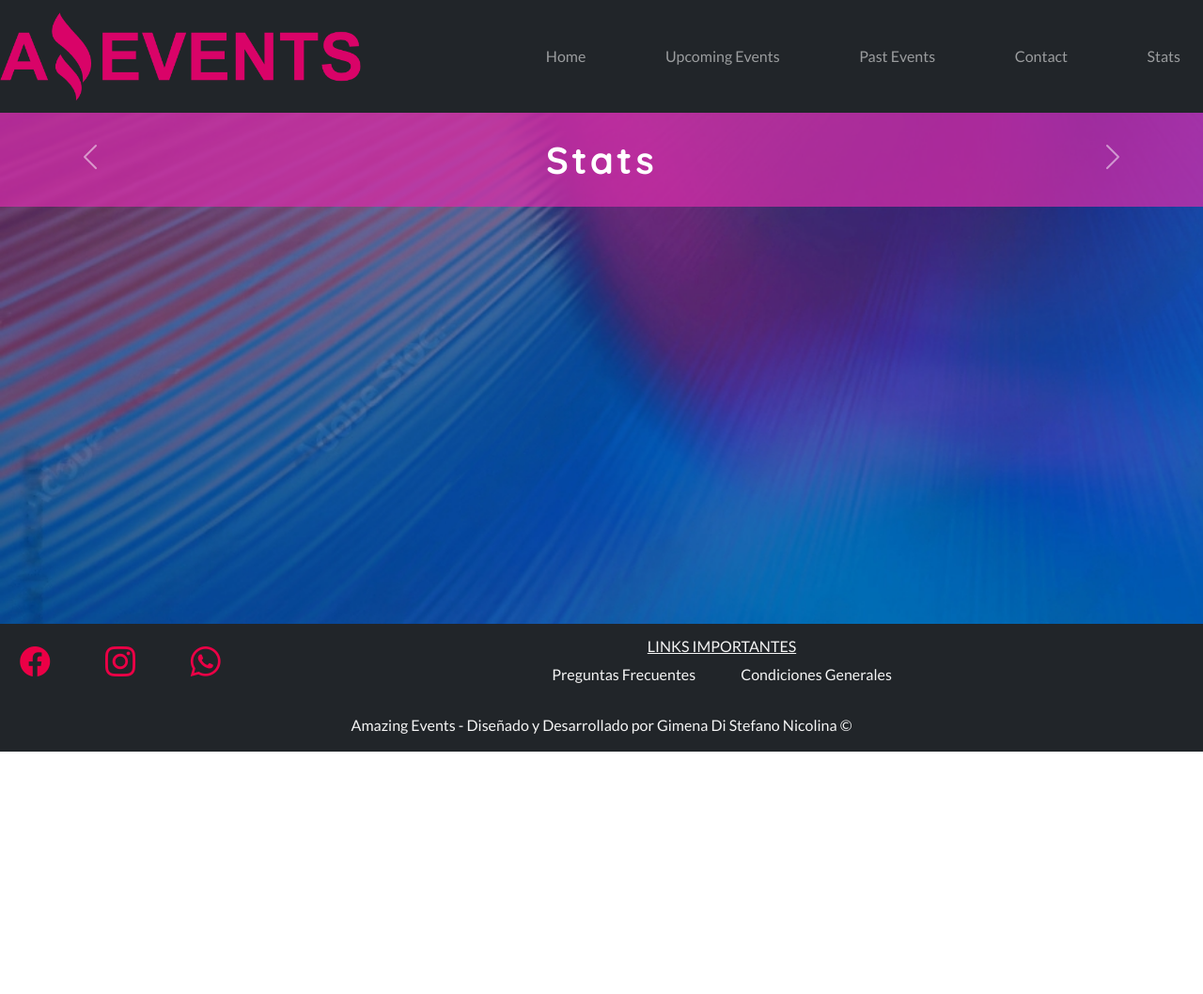
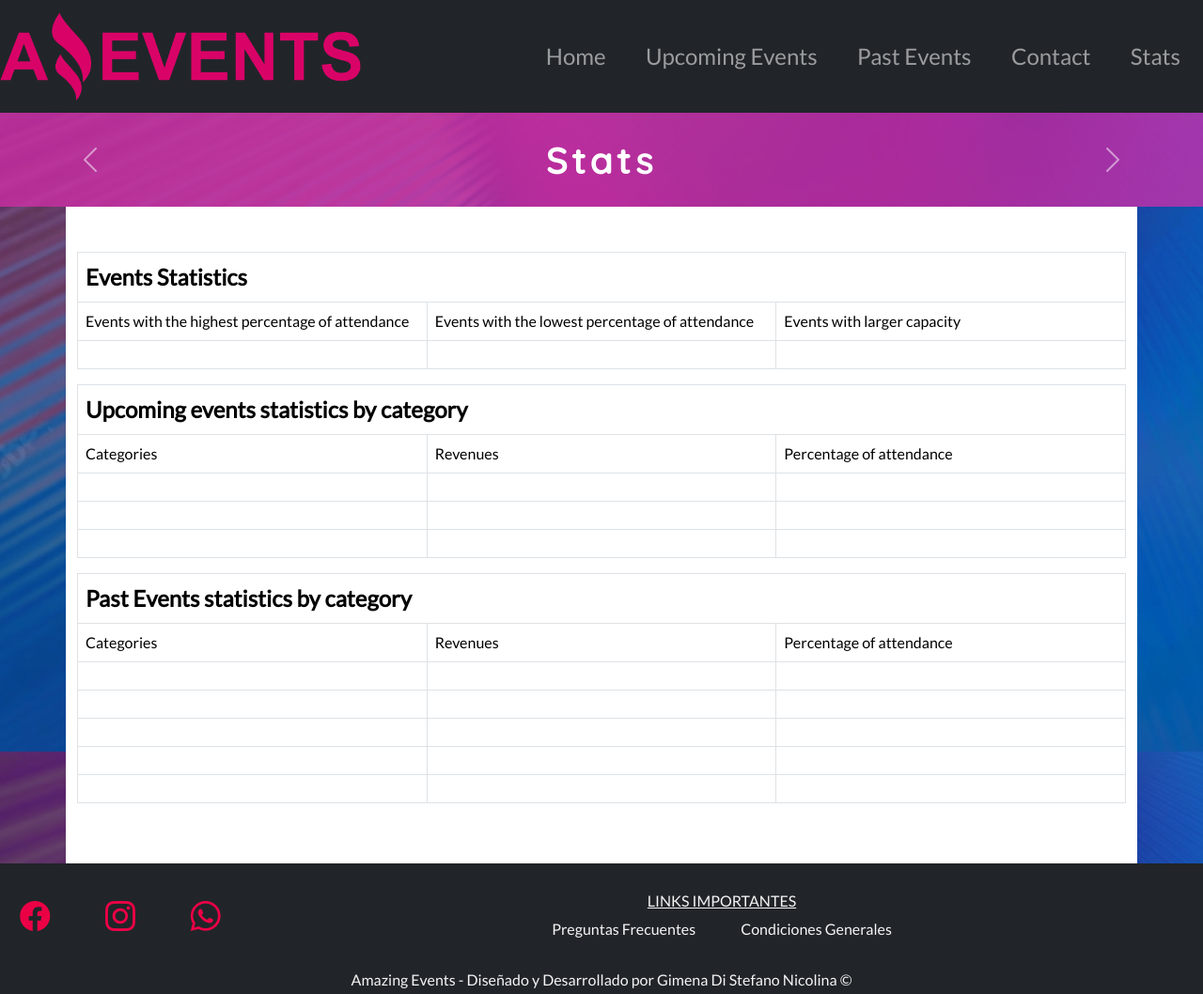
Before and after one commit to GimeDiStefanoN/AmazingEvents_DiStefanoNicolina, a plain HTML site: page views/stats.html in a window 1280 px wide. Shown: the whole page at 94% size. Before the commit the page ends 800 px from the top, so only its background shows below. Drawn offline with nearby package versions, Linux system fonts and the light colour scheme.

Commit message:
maquetado completo responsive

```diff
--- a/assets/styles/style.css
+++ b/assets/styles/style.css
@@ -115,6 +115,24 @@ main{
    width: 100%;
 }
 /* -- STATS */
+.containerdataTable{
+    display: flex;
+    justify-content: center;
+}
+.table-responsive{
+    background-color: white;
+    width: 90%;
+}
+table thead tr{
+    background-color: rgb(202, 198, 198);
+    font-size: 1.5rem;
+}
+table tbody tr{
+    height: 30px;
+}
+table tbody tr td{
+    width: 33%;
+}
 /* -- DETAIL */
 .containerDetailData{
     width: 80%;
@@ -230,6 +248,9 @@ footer ul li a{
     footer{
         bottom: auto;
     }
+    .contenedorMain-stats, .contenedorMain-contact, .contenedorMain-details{
+        height: 90vh;
+    }
     .navbar-expand-md .navbar-collapse {
         justify-content: end;
         padding-right: 1rem;
@@ -238,8 +259,12 @@ footer ul li a{
         width: 80%;
         justify-content: space-between;
     }
-    footer{
-        bottom: auto;
+    .navbar-nav {
+        align-items: center;
+    }
+    .navbar-nav a{
+        font-size: 1.2rem;
+        text-align: center;
     }
     .footer1{
         display: flex;
@@ -248,6 +273,7 @@ footer ul li a{
     }
     .footer1 .redes, .footer1 .links{
         width: 50%;
+        padding-top: 1rem;
     }
     .containerFormData{
         width: 60%;
@@ -262,12 +288,21 @@ footer ul li a{
     .cards{
         flex-direction: row;
     }
+    .contenedorMain-details{
+        height: 90vh;
+    }
 
 }
 /* ESCRITORIO */
 @media (min-width: 1200px) {
+    .navbar-nav a{
+        font-size: 1.5rem;
+    }
     footer{
-        bottom: 0;
+        bottom: auto;
+    }
+    .contenedorMain-stats, .contenedorMain-contact, .contenedorMain-details{
+        height: auto;
     }
     .footer1 .redes{
         width: 20%;
@@ -307,6 +342,29 @@ footer ul li a{
         width: 45%;
     }
 }
+@media (min-width: 1400px) {
+    #footerDetail{
+        bottom: 0;
+    }
+}
+@media (min-width: 1800px){
+    footer {
+    bottom: auto;
+    }
+    #footerDetail, #footerContact{
+        bottom: auto;
+    }
+
+    .containerFormData {
+        height: 450px;
+    }
+    .containerFormData div {
+        padding: 0.5rem 1rem;
+      }
+    .contenedorMain-stats, .contenedorMain-contact, .contenedorMain-details, .contenedorMain-home, .contenedorMain-past, .contenedorMain-upcoming{
+        height: 100vh;
+    }
+}
 
 /* paleta de colores */
 /* CSS HEX */
--- a/views/stats.html
+++ b/views/stats.html
@@ -7,14 +7,14 @@
     <link rel="shortcut icon" href="../assets/icons/logoAmazingEvents.ico" type="image/x-icon">
     <link href="https://cdn.jsdelivr.net/npm/bootstrap@5.3.0-alpha1/dist/css/bootstrap.min.css" rel="stylesheet" integrity="sha384-GLhlTQ8iRABdZLl6O3oVMWSktQOp6b7In1Zl3/Jr59b6EGGoI1aFkw7cmDA6j6gD" crossorigin="anonymous">
     <script src="https://cdn.jsdelivr.net/npm/bootstrap@5.3.0-alpha1/dist/js/bootstrap.bundle.min.js" integrity="sha384-w76AqPfDkMBDXo30jS1Sgez6pr3x5MlQ1ZAGC+nuZB+EYdgRZgiwxhTBTkF7CXvN" crossorigin="anonymous"></script>
+    <link rel="stylesheet" href="https://cdn.jsdelivr.net/npm/bootstrap-icons@1.10.3/font/bootstrap-icons.css">
     <link rel="stylesheet" href="../assets/styles/style.css">
-    <link rel="stylesheet" href="https://cdn.jsdelivr.net/npm/bootstrap-icons@1.10.3/font/bootstrap-icons.css">
     <title>Amazing Events</title>
 </head>
 <body>
     <header>
         <nav class="navbar navbar-expand-md bg-dark navbar-dark">
-            <a class="navbar-brand" href="#">
+            <a class="navbar-brand" href="./home.html">
                 <img src="../assets/images/logoAmazingEvents.png" alt="logo Amazing Events">
             </a>
             <button class="navbar-toggler" type="button" data-bs-toggle="collapse" data-bs-target="#navbarScroll" aria-controls="navbarScroll" aria-expanded="false" aria-label="Toggle navigation">
@@ -45,33 +45,119 @@
     <main class="contenedorMain-stats">
         <section class="banner">
             <h1>Stats</h1>
-            <button class="carousel-control-prev" type="button" data-bs-target="#carouselExample" data-bs-slide="prev">
-                <a href="./contact.html">
+            <button class="carousel-control-prev" type="button" data-bs-target="#carouselExample" data-bs-slide="prev" onclick="location.href='./contact.html'">
                     <span class="carousel-control-prev-icon" aria-hidden="true"></span>
                     <span class="visually-hidden">Previous</span>
-                </a>
               </button>
-              <button class="carousel-control-next" type="button" data-bs-target="#carouselExample" data-bs-slide="next">
-                <a href="./home.html">
+              <button class="carousel-control-next" type="button" data-bs-target="#carouselExample" data-bs-slide="next" onclick="location.href='./home.html'">
                     <span class="carousel-control-next-icon" aria-hidden="true"></span>
                     <span class="visually-hidden">Next</span>
-                </a>
               </button>
         </section>
-        <div class="containerTable">
-            <table>
+        <div class="containerdataTable">
+            <div class="container table-responsive py-5">
+                <table class="table table-bordered table-hover">
+                  <thead class="thead-dark">
+                    <tr>
+                      <th colspan="3">Events Statistics</th>
+                    </tr>
+                  </thead>
+                  <tbody>
+                    <tr>
+                      <td>Events with the highest percentage of attendance</td>
+                      <td>Events with the lowest percentage of attendance</td>
+                      <td>Events with larger capacity</td>
+                    </tr>
+                    <tr>
+                      <td></td>
+                      <td></td>
+                      <td></td>
+                    </tr>
+                  </tbody>
+                </table>
 
-            </table>
+                <table class="table table-bordered table-hover">
+                  <thead class="thead-dark">
+                    <tr>
+                      <th colspan="3">Upcoming events statistics by category</th>
+                    </tr>
+                  </thead>
+                  <tbody>
+                    <tr>
+                      <td>Categories</td>
+                      <td>Revenues</td>
+                      <td>Percentage of attendance</td>
+                    </tr>
+                    <tr>
+                      <td></td>
+                      <td></td>
+                      <td></td>
+                    </tr>
+                    <tr>
+                      <td></td>
+                      <td></td>
+                      <td></td>
+                    </tr>
+                    <tr>
+                      <td></td>
+                      <td></td>
+                      <td></td>
+                    </tr>
+                  </tbody>
+                </table>
+
+                <table class="table table-bordered table-hover">
+                  <thead class="thead-dark">
+                    <tr>
+                      <th colspan="3">Past Events statistics by category</th>
+                    </tr>
+                  </thead>
+                  <tbody>
+                    <tr>
+                        <td>Categories</td>
+                        <td>Revenues</td>
+                        <td>Percentage of attendance</td>
+                      </tr>
+                    <tr>
+                      <td></td>
+                      <td></td>
+                      <td></td>
+                    </tr>
+                    <tr>
+                      <td></td>
+                      <td></td>
+                      <td></td>
+                    </tr>
+                    <tr>
+                      <td></td>
+                      <td></td>
+                      <td></td>
+                    </tr>
+                    <tr>
+                      <td></td>
+                      <td></td>
+                      <td></td>
+                    </tr>
+                    <tr>
+                      <td></td>
+                      <td></td>
+                      <td></td>
+                    </tr>
+                  </tbody>
+                </table>
+            </div>
+
         </div>
+
     </main>
 
-    <footer>
+    <footer id="footerStats">
         <div class="footer1">
             <div class="redes">
                 <ul>
                     <li><a href="http://facebook.com" target="_blank" rel="noopener noreferrer"><i class="bi bi-facebook"></i></a></li>
-                    <li><a href="http://instagram.com" target="_blank" rel="noopener noreferrer"><i class="bi bi-instagram"></i></a></i></li>
-                    <li><a href="https://wa.me/5490000000000 target=" target="_blank" rel="noopener noreferrer"><i class="bi bi-whatsapp"></i></a></li>
+                    <li><a href="http://instagram.com" target="_blank" rel="noopener noreferrer"><i class="bi bi-instagram"></i></a></li>
+                    <li><a href="https://wa.me/5490000000000" target="_blank" rel="noopener noreferrer"><i class="bi bi-whatsapp"></i></a></li>
                 </ul>
             </div>
             <section class="links">
```
Also changed, not shown: views/contact.html (+10 -14 lines), views/details.html (+4 -4 lines), views/home.html (+13 -17 lines), views/past_Events.html (+13 -17 lines), views/upcoming_Events.html (+13 -17 lines).
